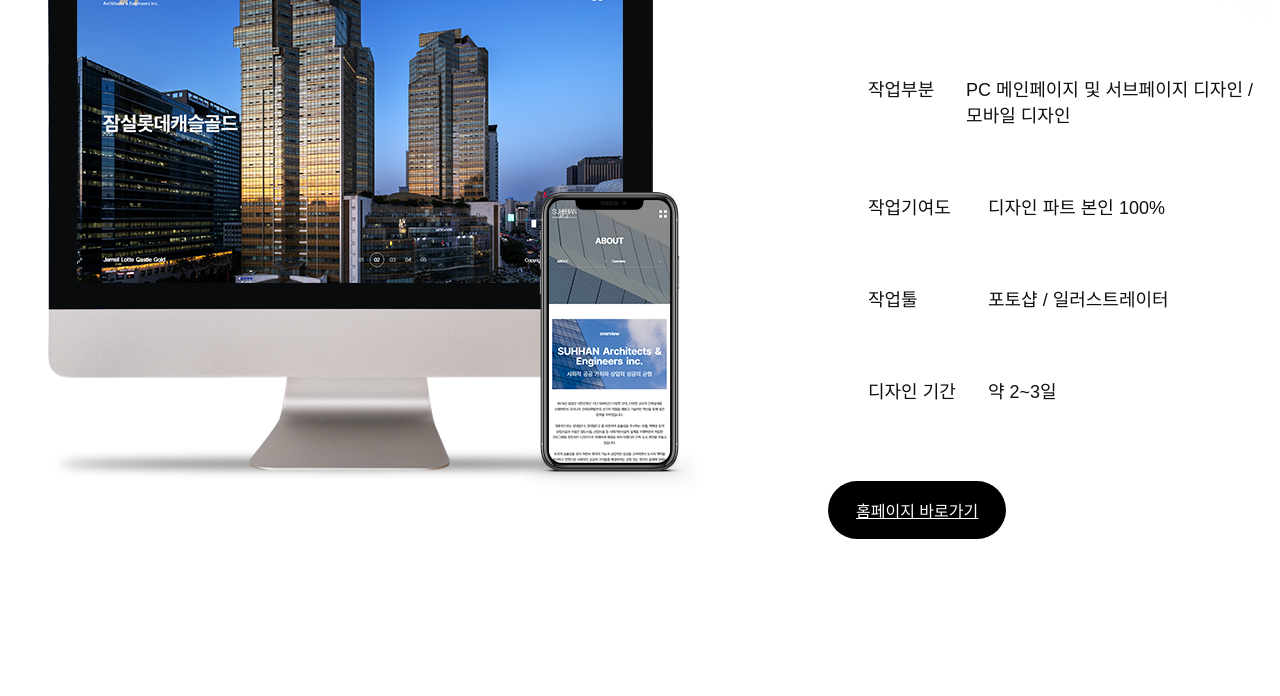
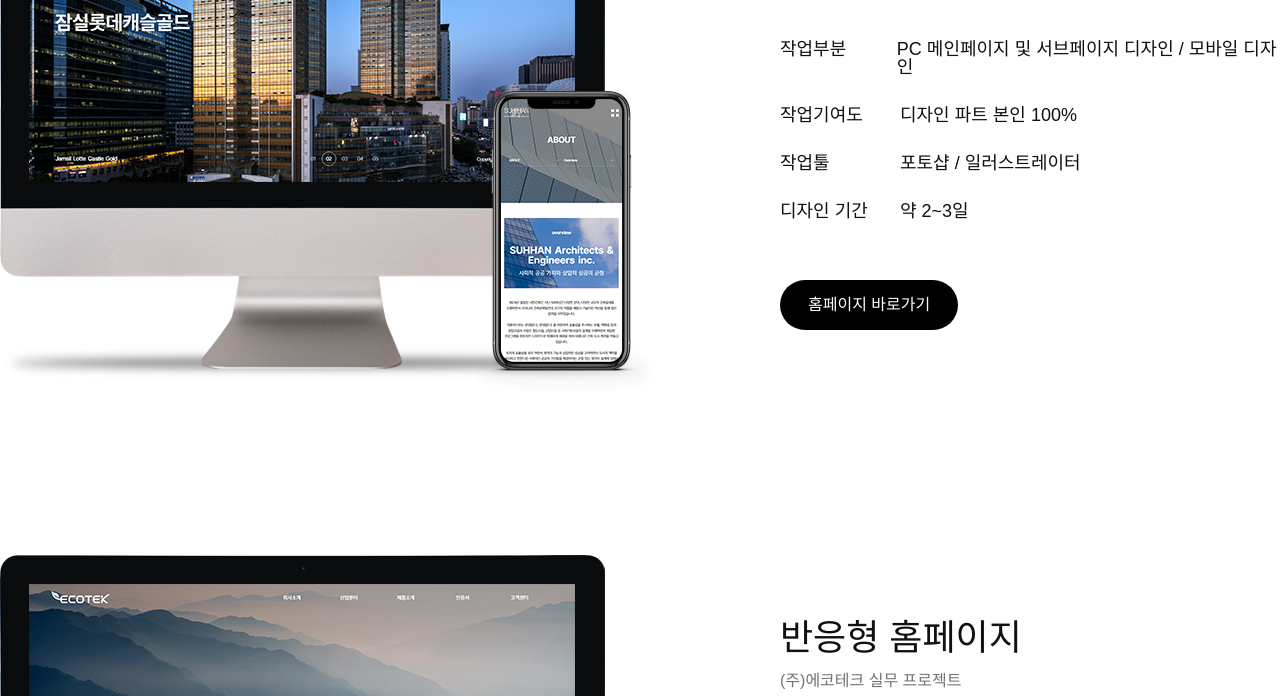
Before and after one commit to wooju75/Portfolio1, a plain HTML site: page index.html in a window 1280 px wide. Shown: the part 715-1411 px from the top of the page. Drawn offline with Linux system fonts and the light colour scheme; files whose address does not match are found by name; a web font is replaced by a local one.

Commit message:
Updated css code

```diff
--- a/css/style.css
+++ b/css/style.css
@@ -1,5 +1,4 @@
 @import url("https://cdn.jsdelivr.net/gh/orioncactus/pretendard@v1.3.9/dist/web/static/pretendard.min.css");
-@import "css/reset.css";
 @import "css/animation.css";
 
 body {
--- a/index.html
+++ b/index.html
@@ -3,6 +3,7 @@
   <head>
     <meta charset="UTF-8" />
     <meta name="viewport" content="width=device-width, initial-scale=1.0" />
+    <link rel="stylesheet" href="css/reset.css" />
     <link rel="stylesheet" href="css/style.css" />
     <title>Portfolio Page</title>
   </head>
```
